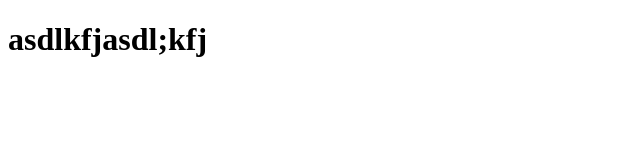
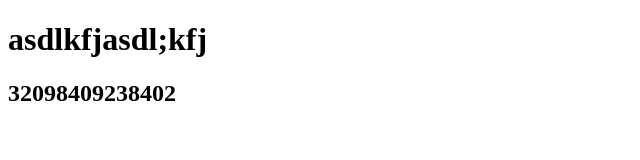
Before and after one commit to matthewrmoyer/git-practice, a plain HTML site: page index.html in a window 1280 px wide. Shown: the whole page, without its empty margins (0-640 px from the left). Drawn offline with Linux system fonts and the light colour scheme.

Commit message:
add h2 numbers

```diff
--- a/index.html
+++ b/index.html
@@ -6,6 +6,6 @@
   </head>
   <body>
     <h1>asdlkfjasdl;kfj</h1>
-
+    <h2>32098409238402</h2>
   </body>
 </html>
```
